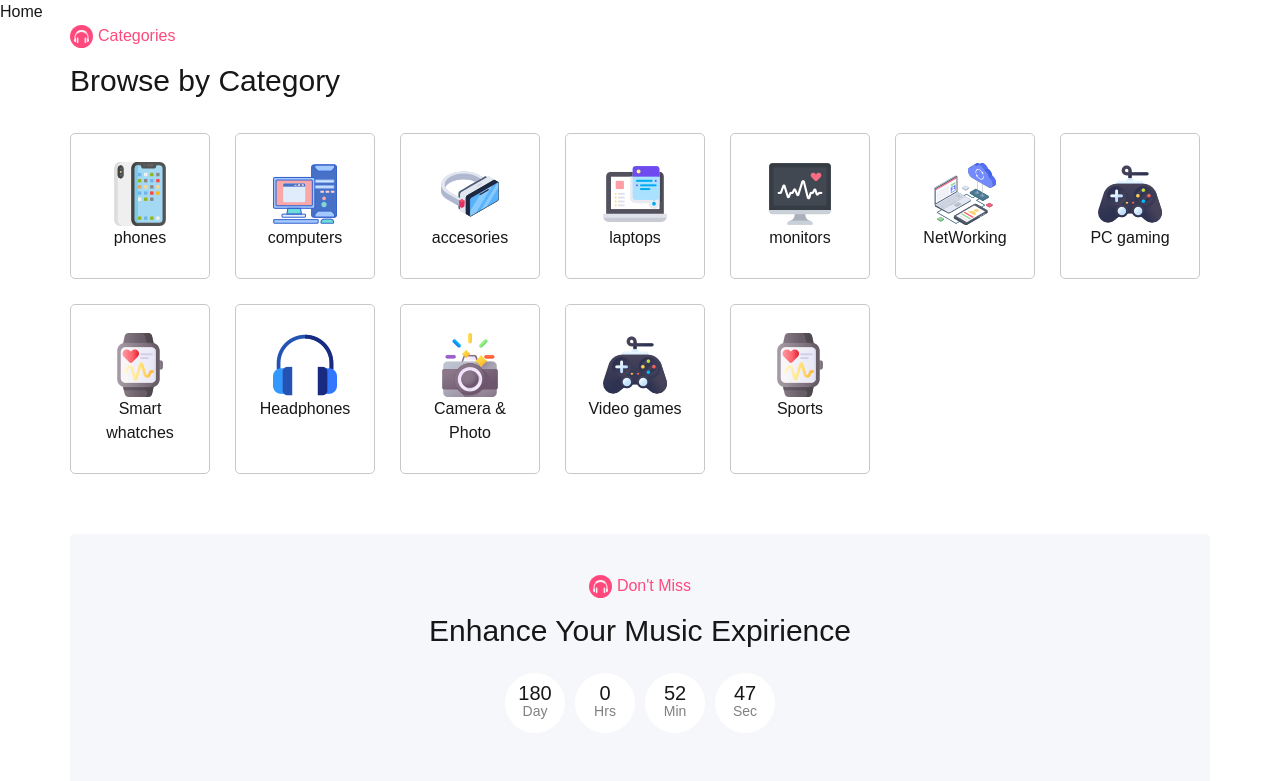
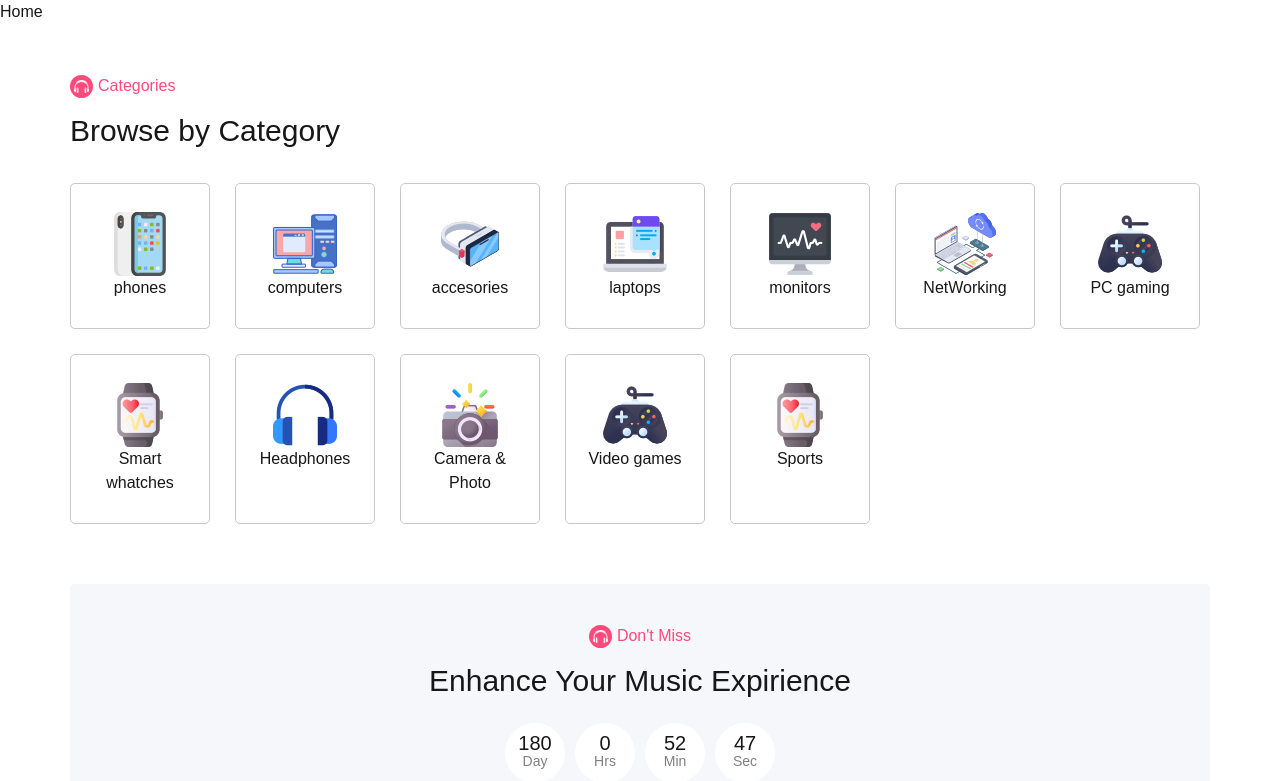
Before and after one commit to javieralarcon77/e-trade-nextjs, a Next.js app: page / in a window 1280 px wide. Shown: the top 781 px of the page. Built offline with nearby package versions, Linux system fonts and the light colour scheme.

Commit message:
agregado padding para seccion de categorias

```diff
--- a/components/organisms/categories/categories.css
+++ b/components/organisms/categories/categories.css
@@ -1,7 +1,11 @@
-.list-categories{
-    display: flex;
-    gap: 25px;
-    margin-bottom: 60px;
-    margin-top: 30px;
-    flex-wrap: wrap;
+.categories {
+  padding-top: 50px;
 }
+
+.list-categories {
+  display: flex;
+  gap: 25px;
+  margin-bottom: 60px;
+  margin-top: 30px;
+  flex-wrap: wrap;
+}
--- a/components/organisms/categories/categories.tsx
+++ b/components/organisms/categories/categories.tsx
@@ -20,7 +20,7 @@ const CATEGORIES = [
 
 export function Categories() {
   return (
-    <section>
+    <section className="categories">
       <HeaderSection
         title="Categories"
         subtitle="Browse by Category"
```
